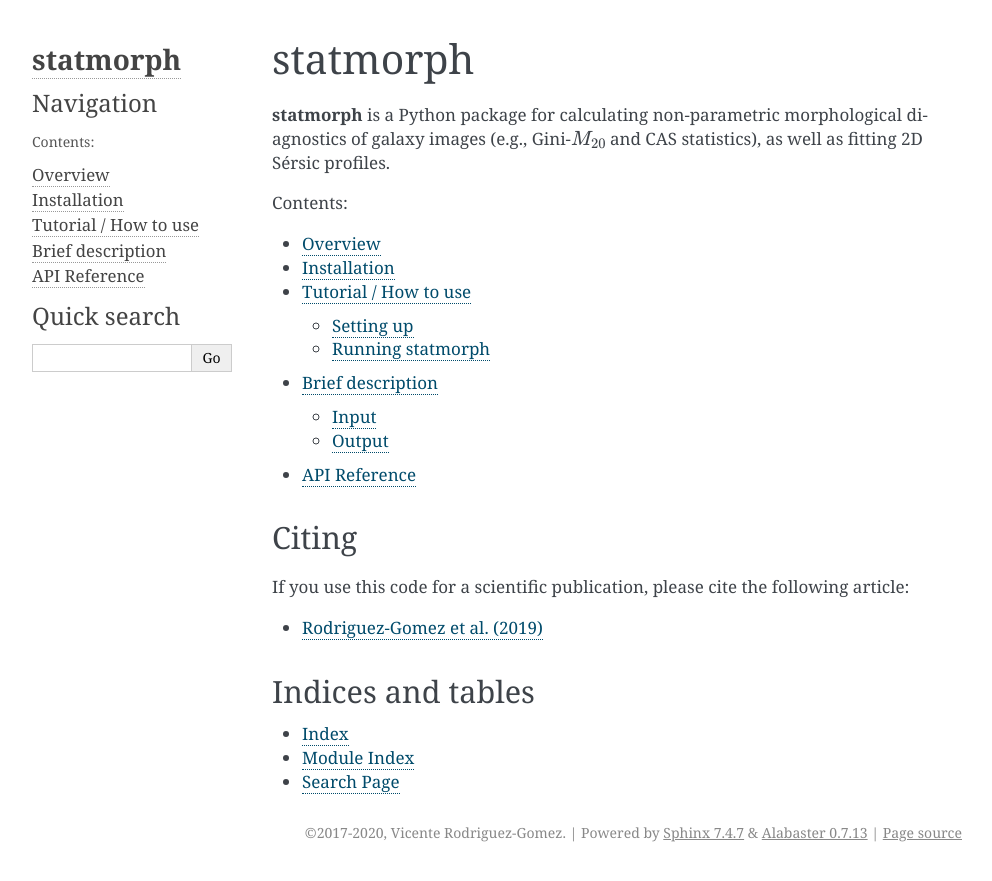
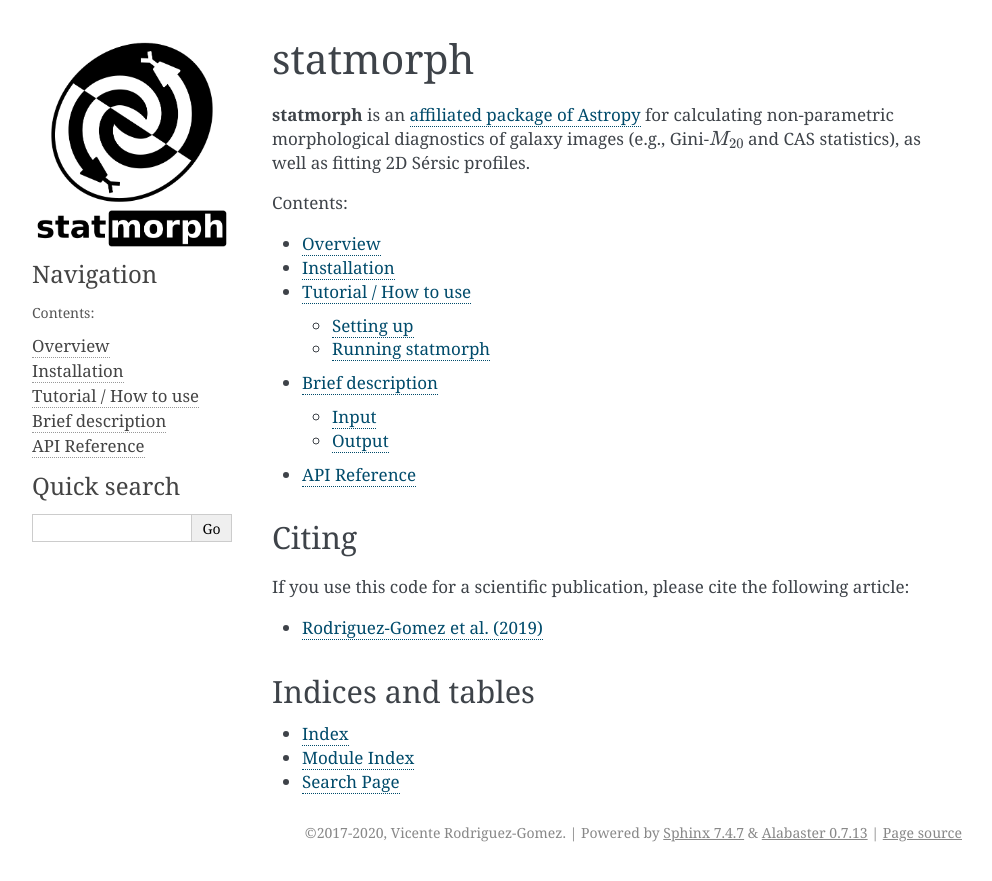
Before and after one commit to vrodgom/statmorph, a Sphinx documentation site: the page built from docs/index.rst, in a window 1280 px wide. Shown: the top 881 px of the page, without its empty margins (148-1140 px from the left). Built offline with Sphinx 7.4.7, drawn with Linux system fonts in a browser that asks for light colours; formulas are drawn with MathJax 3.

Commit message:
Include logo in documentation.

```diff
--- a/docs/conf.py
+++ b/docs/conf.py
@@ -90,6 +90,11 @@
 # a list of builtin themes.
 #
 html_theme = 'alabaster'
+html_favicon = '_static/favicon.ico'
+html_theme_options = {
+    'logo': 'logo.png',
+    'logo_name': False,
+}
 
 # Theme options are theme-specific and customize the look and feel of a theme
 # further.  For a list of options available for each theme, see the
--- a/docs/index.rst
+++ b/docs/index.rst
@@ -12,9 +12,14 @@
 .. ~ (Freeman et al. 2013), and the shape asymmetry index (Pawlik et al. 2016).
 .. ~ The code also performs single-component Sérsic fits.
 
-**statmorph** is a Python package for calculating non-parametric morphological
-diagnostics of galaxy images (e.g., Gini-:math:`M_{20}` and CAS statistics),
-as well as fitting 2D Sérsic profiles.
+.. ~ .. raw:: html
+
+.. ~     <object data="_static/banner.svg" type="image/svg+xml" width="500"></object>
+
+**statmorph** is an
+`affiliated package of Astropy <https://www.astropy.org/affiliated/index.html>`_
+for calculating non-parametric morphological diagnostics of galaxy images
+(e.g., Gini-:math:`M_{20}` and CAS statistics), as well as fitting 2D Sérsic profiles.
 
 .. toctree::
    :maxdepth: 2
```
Also changed, not shown: docs/_static/banner.svg (added), docs/_static/favicon.ico (added), docs/_static/logo.png (added), 1 other file.
